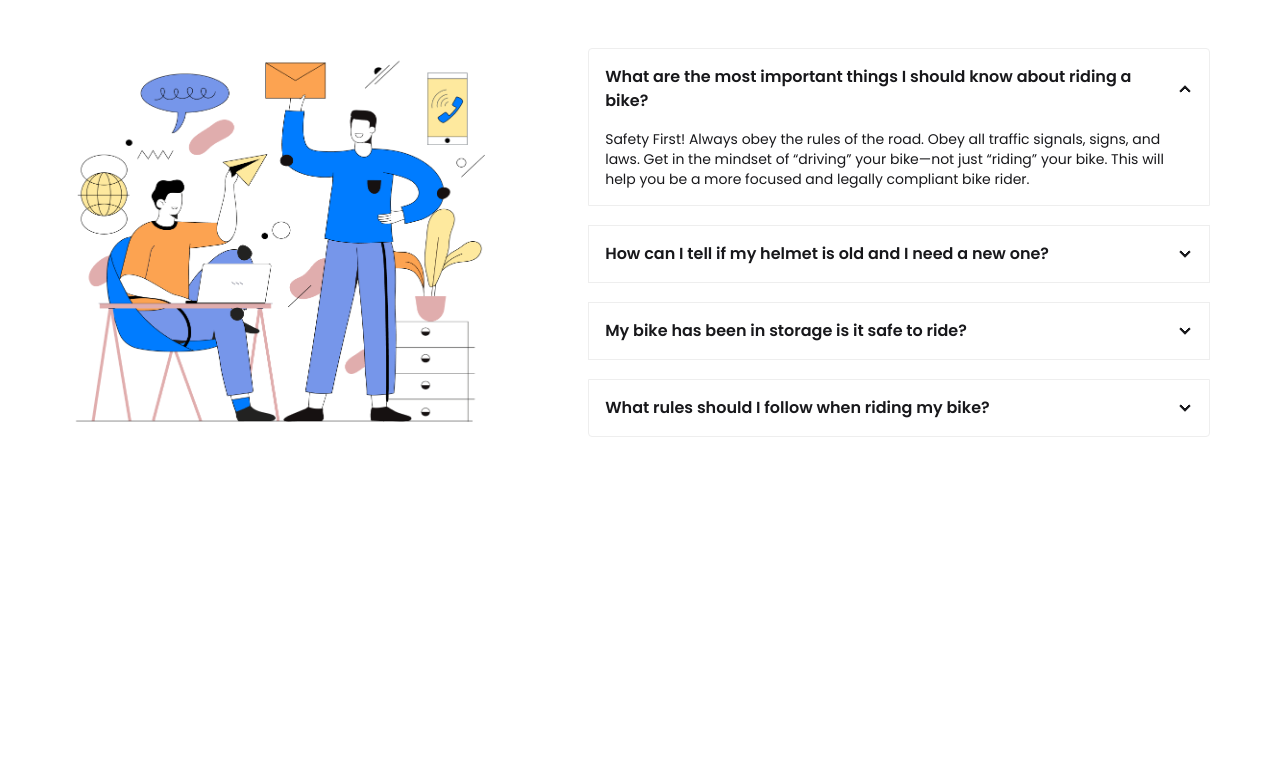
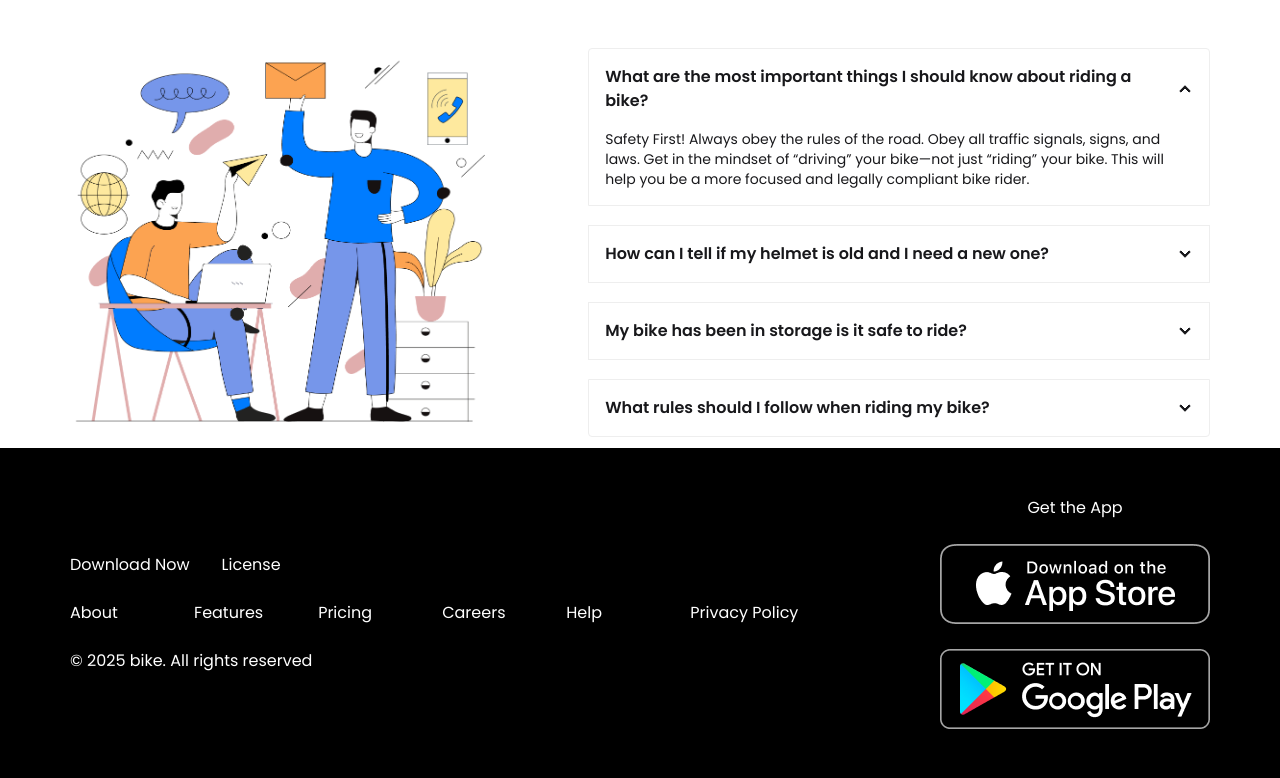
Before and after one commit to Jobayer561/Bike-Zone, a plain HTML site: page index.html in a window 1280 px wide. Shown: the part 2439-3217 px from the top of the page. Before the commit the page ends 2887 px from the top, so only its background shows below. Drawn offline with nearby package versions, Linux system fonts and the light colour scheme.

Commit message:
footer section added

```diff
--- a/index.html
+++ b/index.html
@@ -258,7 +258,11 @@
       </h1>
       <section class="flex flex-col lg:flex-row mt-15">
         <div class="w-full lg:w-1/2 px-6 lg:px-0 mb-4">
-          <img src="./images/others/Frame.png" class="w-full lg:w-[80%]  h-96" alt="" />
+          <img
+            src="./images/others/Frame.png"
+            class="w-full lg:w-[80%] h-96"
+            alt=""
+          />
         </div>
         <div class="w-full lg:w-[60%] px-6 lg:px-0">
           <div class="join join-vertical bg-base-100 gap-5">
@@ -305,7 +309,7 @@
             <div
               class="collapse collapse-arrow join-item border-base-300 border"
             >
-             <input type="radio" name="my-accordion-4" />
+              <input type="radio" name="my-accordion-4" />
               <div class="collapse-title font-semibold">
                 What rules should I follow when riding my bike?
               </div>
@@ -321,5 +325,31 @@
         </div>
       </section>
     </main>
+
+    <footer class="bg-black text-white">
+      <div class="max-w-[1140px] mx-auto flex flex-col lg:flex-row justify-between py-12">
+        <div class="flex flex-col justify-center px-6 lg:px-0">
+          <div class="flex gap-8 mb-6">
+            <h1>Download Now</h1>
+            <p>License</p>
+          </div>
+          <div class="grid grid-cols-3 lg:grid-cols-6 gap-4  mb-6">
+            <a href="">About</a>
+            <a href="">Features</a>
+            <a href="">Pricing</a>
+            <a href="">Careers</a>
+            <a href="">Help</a>
+            <a href="">Privacy Policy</a>
+          </div>
+          <h2 class="mb-16 lg:mb-0">© 2025 bike. All rights reserved</h2>
+        </div>
+
+        <div class="px-6 lg:px-0">
+          <h1 class="text-left lg:text-center mb-6">Get the App</h1>
+          <img class="mb-6" src="./images/others/ios.png" alt="">
+          <img src="./images/others/android.png" alt="">
+        </div>
+      </div>
+    </footer>
   </body>
 </html>
```
